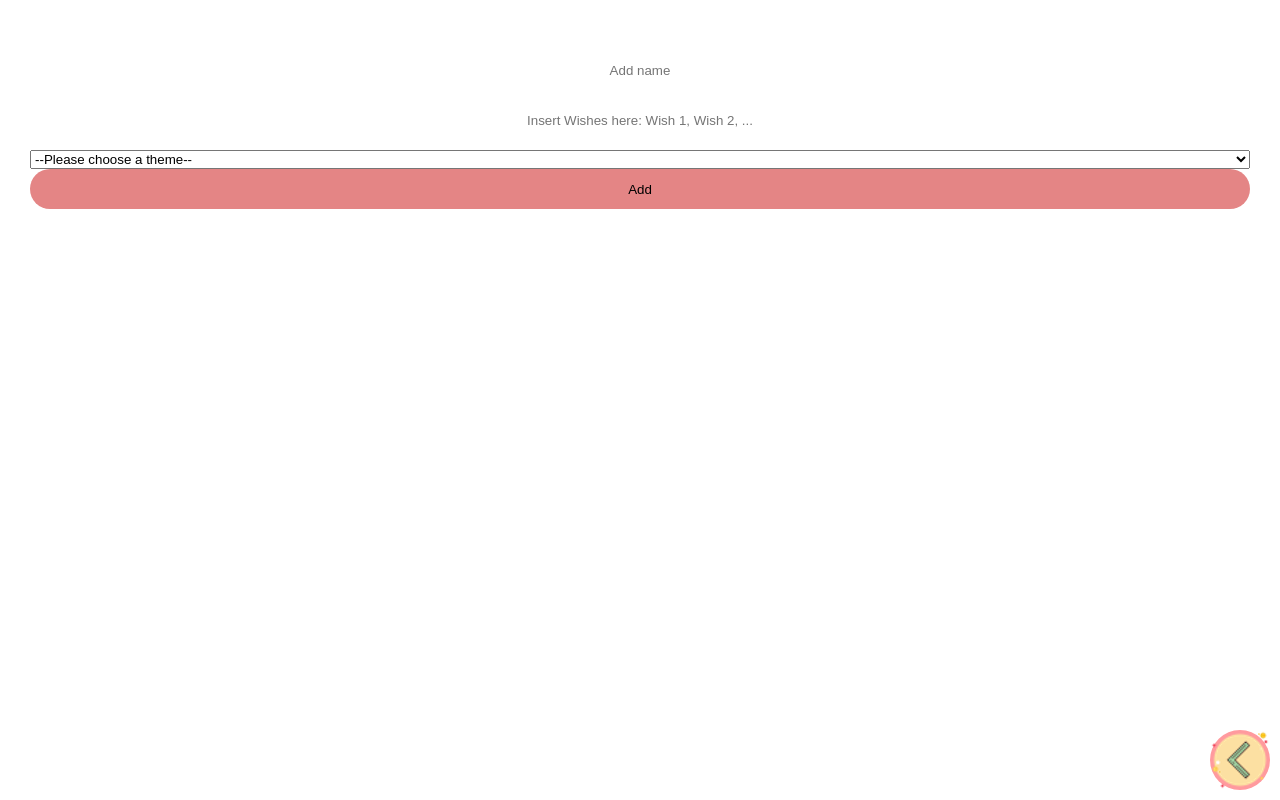
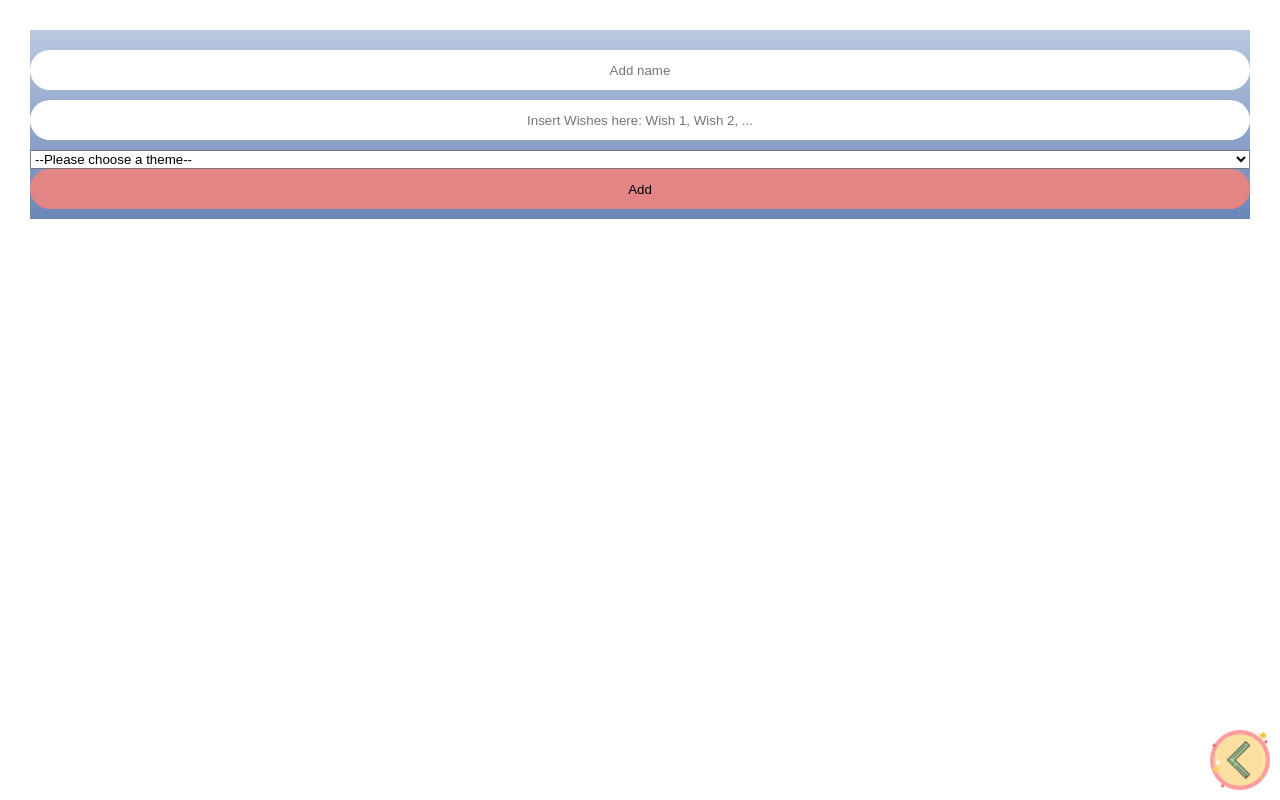
Before and after one commit to kschmitz123/wishlist, a React (Create React App) app in the folder client/: page /add in a window 1280 px wide. Built offline with nearby package versions, Linux system fonts and the light colour scheme.

Commit message:
Add background to add page

```diff
--- a/client/src/pages/Add.js
+++ b/client/src/pages/Add.js
@@ -7,6 +7,7 @@ import BackArrow from "../assets/back-arrow.png";
 import { useMutation } from "react-query";
 import { postList } from "../api/lists";
 import { useForm } from "react-hook-form";
+import { theme } from "../GlobalStyle";
 
 const Add = () => {
   const { register, handleSubmit } = useForm();
@@ -31,7 +32,7 @@ const Add = () => {
     }
   };
   return (
-    <Container>
+    <Container style={{ background: theme.background.standard }}>
       <Form onSubmit={handleSubmit(onSubmit)}>
         <input
           placeholder="Add name"
```
